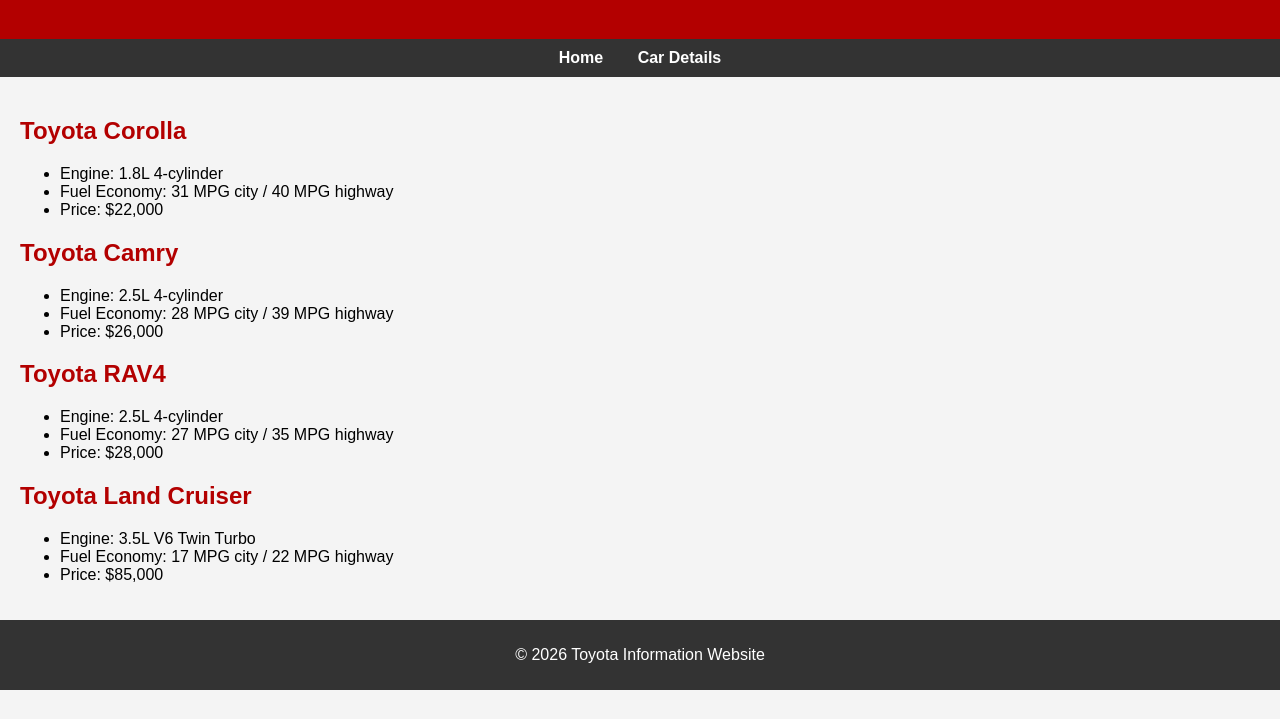
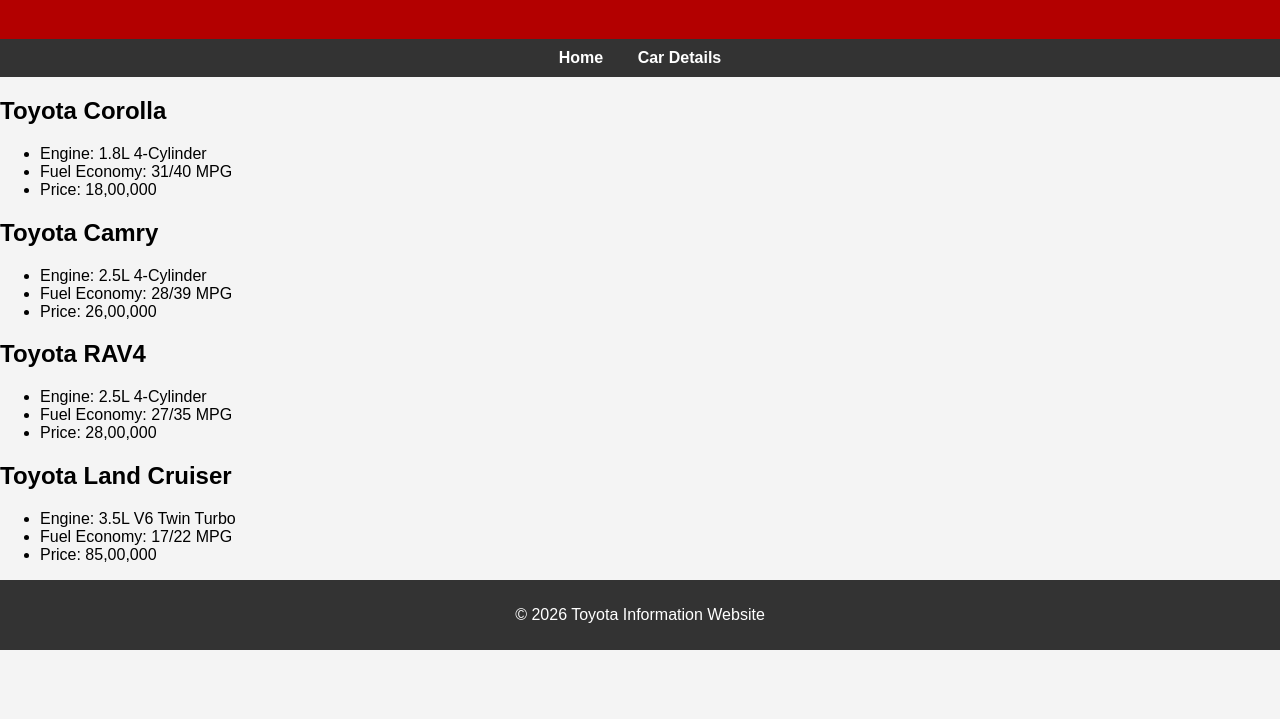
Before and after one commit to shifazismail55-glitch/Toyota-, a plain HTML site: page details.html in a window 1280 px wide. Shown: the part 81-800 px from the top of the page. Drawn offline with Linux system fonts and the light colour scheme.

Commit message:
Update details.html

```diff
--- a/details.html
+++ b/details.html
@@ -2,51 +2,62 @@
 <html lang="en">
 <head>
     <meta charset="UTF-8">
+    <meta name="viewport" content="width=device-width, initial-scale=1.0">
     <title>Toyota Car Details</title>
     <link rel="stylesheet" href="style.css">
 </head>
 <body>
 
-<header>
+<header class="header">
     <h1>Toyota Car Details</h1>
 </header>
 
-<nav>
+<nav class="navbar">
     <a href="index.html">Home</a>
     <a href="details.html">Car Details</a>
 </nav>
 
-<section class="details">
+<main class="details-container">
+
+    <div class="details-card">
         <h2>Toyota Corolla</h2>
         <ul>
-        <li>Engine: 1.8L 4-cylinder</li>
-        <li>Fuel Economy: 31 MPG city / 40 MPG highway</li>
-        <li>Price: $22,000</li>
+            <li>Engine: 1.8L 4-Cylinder</li>
+            <li>Fuel Economy: 31/40 MPG</li>
+            <li>Price: 18,00,000</li>
         </ul>
+    </div>
 
+    <div class="details-card">
         <h2>Toyota Camry</h2>
         <ul>
-        <li>Engine: 2.5L 4-cylinder</li>
-        <li>Fuel Economy: 28 MPG city / 39 MPG highway</li>
-        <li>Price: $26,000</li>
+            <li>Engine: 2.5L 4-Cylinder</li>
+            <li>Fuel Economy: 28/39 MPG</li>
+            <li>Price: 26,00,000</li>
         </ul>
+    </div>
 
+    <div class="details-card">
         <h2>Toyota RAV4</h2>
         <ul>
-        <li>Engine: 2.5L 4-cylinder</li>
-        <li>Fuel Economy: 27 MPG city / 35 MPG highway</li>
-        <li>Price: $28,000</li>
+            <li>Engine: 2.5L 4-Cylinder</li>
+            <li>Fuel Economy: 27/35 MPG</li>
+            <li>Price: 28,00,000</li>
         </ul>
+    </div>
 
+    <div class="details-card">
         <h2>Toyota Land Cruiser</h2>
         <ul>
             <li>Engine: 3.5L V6 Twin Turbo</li>
-        <li>Fuel Economy: 17 MPG city / 22 MPG highway</li>
-        <li>Price: $85,000</li>
+            <li>Fuel Economy: 17/22 MPG</li>
+            <li>Price: 85,00,000</li>
         </ul>
-</section>
+    </div>
 
-<footer>
+</main>
+
+<footer class="footer">
     <p>© 2026 Toyota Information Website</p>
 </footer>
 
```
Lines whose indentation alone changed are shown as unchanged.
